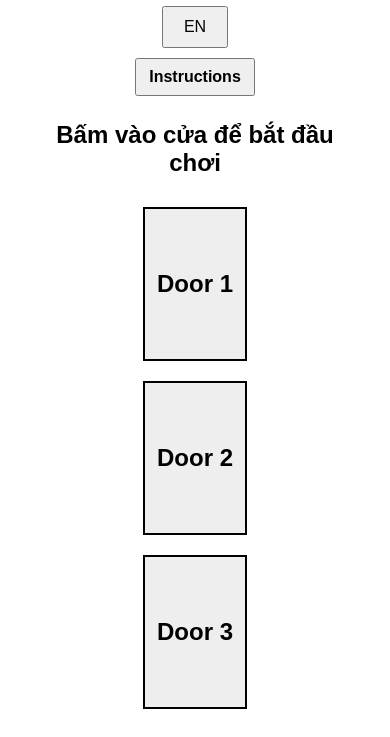
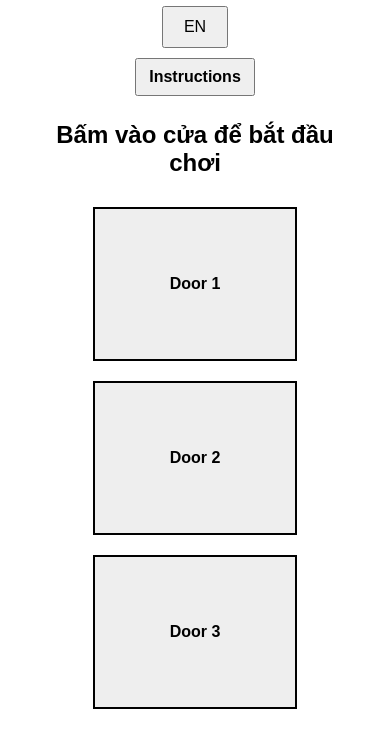
Before and after one commit to saturnzen/MontyHall, a plain HTML site: page index.html in a window 390 px wide. Shown: the part 107-844 px from the top of the page. Drawn offline with Linux system fonts and the light colour scheme.

Commit message:
Add files via upload

```diff
--- a/index.html
+++ b/index.html
@@ -9,8 +9,6 @@
 <link rel="manifest" href="manifest.json">
 <style>
   body { font-family: sans-serif; text-align: center; padding: 20px; }
-  .door { display: inline-block; width: 100px; height: 150px; margin: 10px;
-          background-color: #ccc; line-height: 150px; font-size: 24px; cursor: pointer; }
   .opened { background-color: #eee; cursor: default; }
   .buttons { margin-top: 20px; }
   button { margin: 5px; padding: 10px 20px; font-size: 16px; }
--- a/style.css
+++ b/style.css
@@ -55,7 +55,7 @@ button.selectedBtn {
   display: flex;              /* biến .door thành flex container */
   justify-content: center;    /* canh giữa theo trục ngang */
   align-items: center;        /* canh giữa theo trục dọc */
-  width: 100px;
+  width: 200px;
   height: 150px;
   border: 2px solid #000;
 }
```
